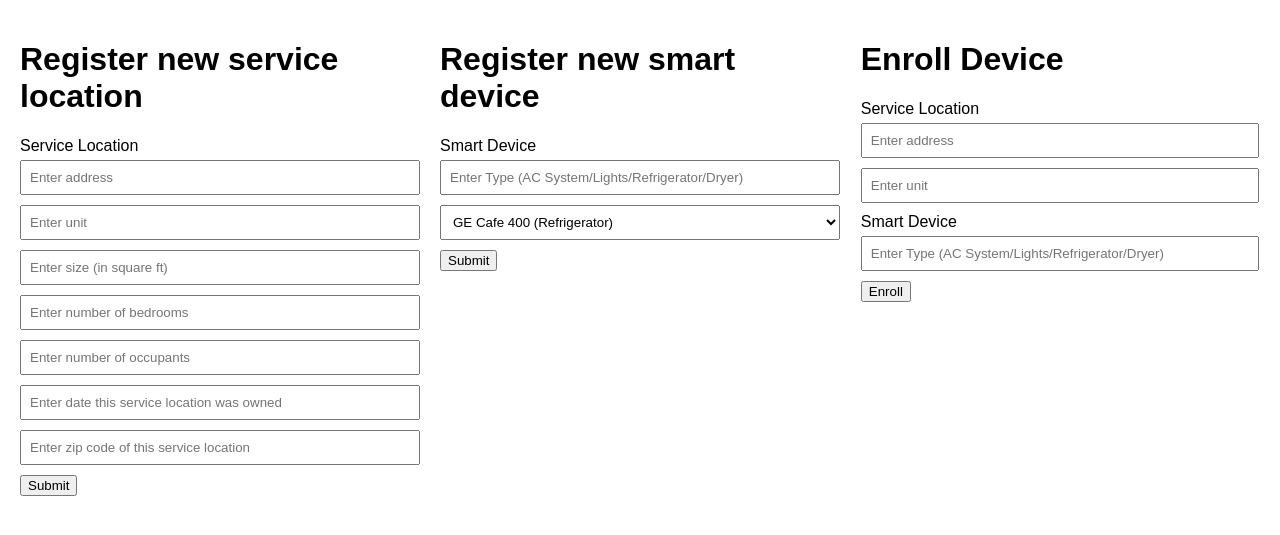
After one commit to zayaanra/shems, a Flask app: page /home in a window 1280 px wide. The commit adds this page. Shown: the top 535 px of the page. Run offline with Flask 3, Linux system fonts and the light colour scheme.

Commit message:
added homepage and redesigned templates

```diff
--- /dev/null
+++ b/frontend/templates/home.html
@@ -0,0 +1,84 @@
+<!DOCTYPE html>
+<html lang="en">
+
+<html>
+
+    <head>
+        <meta charset="UTF-8">
+        <meta name="viewport" content="width=device-width, initial-scale=1.0">
+        <style>
+
+          body {
+            display: grid;
+            grid-template-columns: repeat(3, 1fr);
+            gap: 20px;
+            margin: 20px;
+            font-family: Arial, sans-serif;
+          }
+
+          form {
+            max-width: 400px;
+            margin: 0 auto;
+          }
+
+          label {
+            display: block;
+            margin-bottom: 5px;
+          }
+
+          input,
+          select {
+            width: 100%;
+            padding: 8px;
+            margin-bottom: 10px;
+            box-sizing: border-box;
+          }
+
+        </style>
+      </head>
+
+      <body>
+        <form name="new_service_location" method="post">
+            <h1>Register new service location</h1>
+            <label>Service Location</label>
+            <input type="text" placeholder="Enter address" name="addr">
+            <input type="text" placeholder="Enter unit" name="unit">
+            <input type="text" placeholder="Enter size (in square ft)" name="square_ft">
+            <input type="text" placeholder="Enter number of bedrooms" name="num_bedrooms">
+            <input type="text" placeholder="Enter number of occupants" name="num_occupants">
+            <input type="text" placeholder="Enter date this service location was owned" name="date_owned">
+            <input type="text" placeholder="Enter zip code of this service location" name="zipcode">
+            <button type="submit">Submit</button>
+        </form>
+
+
+        <form name="new_smart_device"method="post">
+            <h1>Register new smart device</h1>
+            <label>Smart Device</label>
+            <input type="text" placeholder="Enter Type (AC System/Lights/Refrigerator/Dryer)" name="type">
+            <select name="models">
+                <option value="GE Cafe 400">GE Cafe 400 (Refrigerator)</option>
+                <option value="Samsung QB800">Samsung QB800 (Dryer)</option>
+                <option value="LG Interior Lights XZ200">LG Interior Lights XZ200 (Lights)</option>
+                <option value="Samsung Coolair 700">Samsung Coolair 700 (AC System)</option>
+            </select>
+            <button type="submit">Submit</button>
+        </form>
+
+        <form name="enroll_device"method="post">
+            <h1>Enroll Device</h1>
+
+            <label>Service Location</label>
+            <input type="text" placeholder="Enter address" name="service_location">
+            <input type="text" placeholder="Enter unit" name="unit">
+
+            <label>Smart Device</label>
+            <input type="text" placeholder="Enter Type (AC System/Lights/Refrigerator/Dryer)" name="smart_device">
+
+            <button type="submit">Enroll</button>
+        </form>
+
+
+      </body>
+
+</html>
```
Also changed, not shown: frontend/templates/login.html (+43 -10 lines), frontend/templates/register.html (+37 -1 lines).
